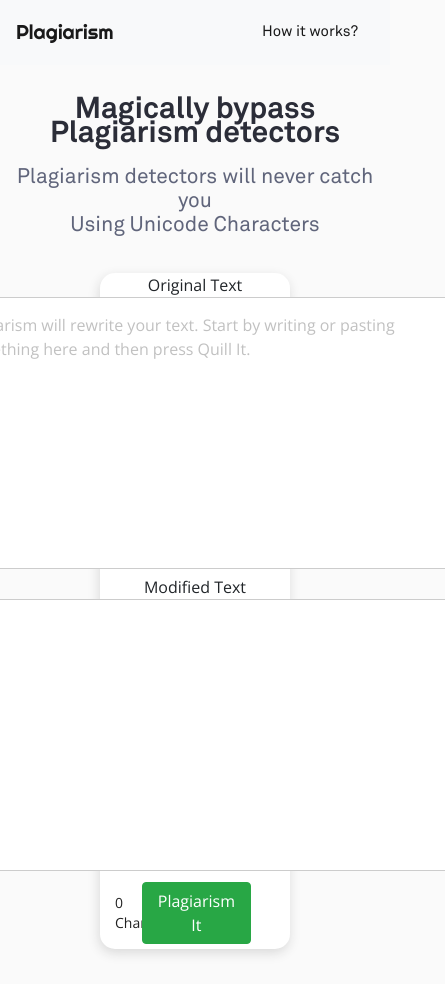
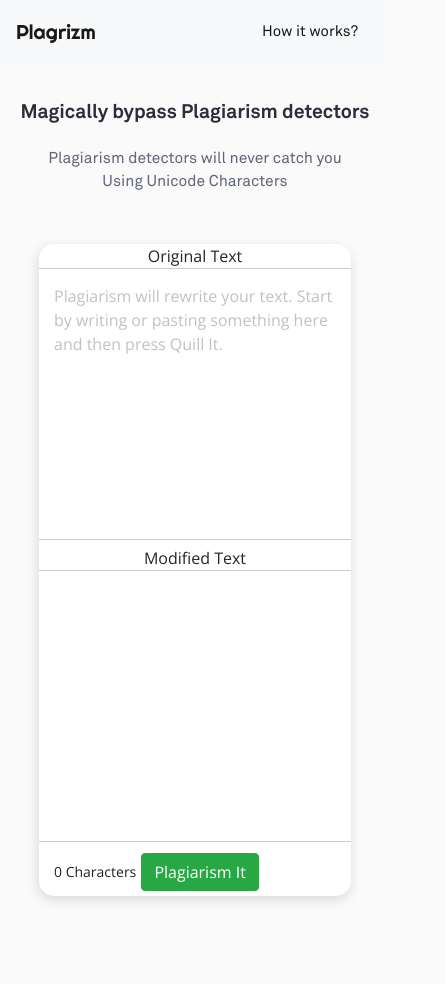
Before and after one commit to plagrizm/plagrizm.github.io, a plain HTML site: page index.html in a window 390 px wide. Shown: the whole page, 445 px wide, since content can reach past the window. After the commit the page ends 946 px from the top, so only its background shows below. Drawn offline with nearby package versions, Linux system fonts and the light colour scheme.

Commit message:
og + css editing

```diff
--- a/assets/css/main.css
+++ b/assets/css/main.css
@@ -17,8 +17,8 @@
 .head {
     font-family: Akkurat;
     font-weight: 600;
-    font-size: 30px;
-    line-height: 24px;
+    font-size: 40px;
+    /* line-height: 24px; */
     text-align: center;
     color:#2b2d38;
     margin-bottom: 20px;
@@ -26,8 +26,8 @@
 .sub-head {
     font-family: Akkurat;
     font-weight: 400;
-    font-size: 21px;
-    line-height: 24px;
+    font-size: 25px;
+    /* line-height: 24px; */
     text-align: center;
     color:#60657b
 }
@@ -40,9 +40,10 @@
 }
 
 .main-div {
+    margin: auto;
     display: flex;
     flex-direction: column;
-    margin: 35px 100px;
+    margin: 50px 10vw;
     border-radius: 15px;
     background-color: white;
     box-shadow: rgba(31, 31, 31, 0.15) -1px 4px 12px 0px;
@@ -134,10 +135,22 @@
 }
 .col_first,.col_second{
     flex: 1;
-    min-width: 500px;
+    width: 100%;
 }
-@media(max-width:1200px){
+@media(max-width:1000px){
     .textarea_1{
         border-right: none;
     }
+    .text-div {
+        display: flex;
+        flex-direction: column;
+        justify-content: center;
+
+    }
+    .head{
+        font-size: 5vw;
+            }
+            .sub-head{
+        font-size: 4vw;
+            }
 }
--- a/index.html
+++ b/index.html
@@ -23,7 +23,18 @@
     <link href="https://fonts.googleapis.com/icon?family=Material+Icons" rel="stylesheet">
     <link rel="stylesheet" href="assets/fonts/akkurat-bold.woff2">
     <link rel="stylesheet" href="assets/fonts/akkurat-regular.woff2">
-    <title>Plagiarism</title>
+    <!-- ######################################################################## -->
+    <meta property="og:title" content="">
+    <meta property="og:image" content="https://https://plagrizm.github.io/assets/img/og.png">
+
+    <meta name="description"
+    content="First website built to help STEM seekers in Egypt prepare for their admission exams ." >
+
+    <meta property="og:description" content=" اول موقع لتعديل الابحاث من دون تغيير النص او ادخال كلمات مرادفه ">
+    <meta property="og:url" content="https://plagrizm.github.io/">
+    <meta name="twitter:card" content="summary_large_image">
+    <!-- ######################################################################## -->
+    <title>Plagrizm</title>
 </head>
 
 <body>
@@ -56,7 +67,7 @@
         </div>
     </nav> -->
     <nav class="navbar navbar-light bg-light">
-        <a class="navbar-brand" href="#">Plagiarism</a>
+        <a class="navbar-brand" href="#">Plagrizm</a>
         <!-- <button class="btn btn-outline-success my-2 my-sm-0" type="submit">Sign in</button> -->
         <a class="navbar-brand my-2 my-sm-0 login" href="">How it works?</a>
     </nav>
@@ -77,7 +88,7 @@
 
         <div class="text-div">
             <div class="col_first">
-                <div style=" text-align:center;">Original Text</div>
+                <div style=" text-align:center">Original Text</div>
                 <textarea
                     placeholder="Plagiarism will rewrite your text. Start by writing or pasting something here and then press Quill It."
                     class="textarea_1" id="" cols="30" rows="10"></textarea>
```
Also changed, not shown: assets/img/og.png (added), 1 other file.
